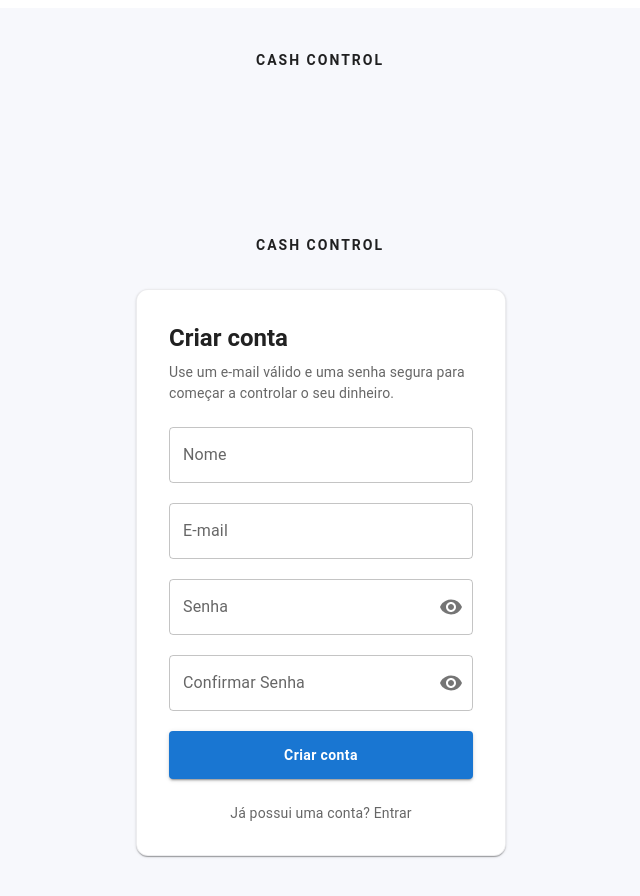
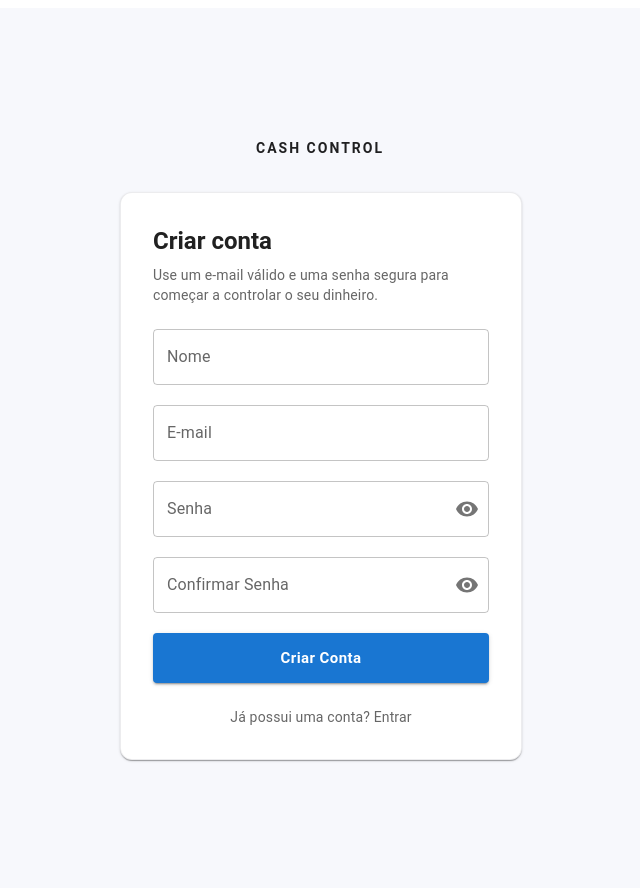
Before and after one commit to hyagoassiz/cash-control-web, a Next.js app: page /cadastro in a window 1280 px wide. Shown: the top 896 px of the page, without its empty margins (320-960 px from the left). Built offline with nearby package versions, Linux system fonts and the light colour scheme; what @mui/material-nextjs would draw is missing.

Commit message:
criado CardAutenticacao

```diff
--- a/app/(publico)/cadastro/page.tsx
+++ b/app/(publico)/cadastro/page.tsx
@@ -1,4 +1,3 @@
-import LayoutPublico from "@/app/(publico)/layout";
 import { CadastroUsuarioForm } from "@/modules/usuario/components/CadastroUsuarioForm";
 
 export const metadata = {
@@ -6,9 +5,5 @@ export const metadata = {
 };
 
 export default function CadastroPage() {
-  return (
-    <LayoutPublico>
-      <CadastroUsuarioForm />
-    </LayoutPublico>
-  );
+  return <CadastroUsuarioForm />;
 }
--- /dev/null
+++ b/components/CardAutenticacao/CardAutenticacao.tsx
@@ -0,0 +1,49 @@
+"use client";
+
+import Box from "@mui/material/Box";
+import Paper from "@mui/material/Paper";
+import Typography from "@mui/material/Typography";
+import { ReactNode, type ReactElement } from "react";
+
+interface CardAutenticacaoProps {
+  children: ReactNode;
+  titulo: string;
+  subtitulo: string;
+}
+
+export function CardAutenticacao({
+  children,
+  titulo,
+  subtitulo,
+}: CardAutenticacaoProps): ReactElement {
+  return (
+    <Box sx={{ width: "100%" }}>
+      <Paper
+        elevation={1}
+        sx={{
+          mx: "auto",
+          width: "100%",
+          borderRadius: 3,
+          border: "1px solid rgba(15, 23, 42, 0.08)",
+          bgcolor: "background.paper",
+        }}
+      >
+        <Box sx={{ p: { xs: 3, sm: 4 } }}>
+          <Typography
+            variant="h5"
+            component="h2"
+            sx={{ fontWeight: 700, mb: 1 }}
+          >
+            {titulo}
+          </Typography>
+
+          <Typography variant="body2" color="text.secondary" sx={{ mb: 3 }}>
+            {subtitulo}
+          </Typography>
+
+          {children}
+        </Box>
+      </Paper>
+    </Box>
+  );
+}
--- /dev/null
+++ b/components/CardAutenticacao/index.ts
@@ -0,0 +1 @@
+export * from "./CardAutenticacao";
--- a/modules/usuario/components/CadastroUsuarioForm/CadastroUsuarioForm.tsx
+++ b/modules/usuario/components/CadastroUsuarioForm/CadastroUsuarioForm.tsx
@@ -1,12 +1,11 @@
 "use client";
+import { CardAutenticacao } from "@/components/CardAutenticacao";
 import { ControlledEmailField } from "@/components/ControlledEmailField";
 import { ControlledPasswordField } from "@/components/ControlledPasswordField";
 import { ControlledTextField } from "@/components/ControlledTextField";
 import { useCadastroUsuarioForm } from "@/modules/usuario/components/CadastroUsuarioForm/hooks/useCadastroUsuarioForm";
-import Alert from "@mui/material/Alert";
+import { LoadingButton } from "@mui/lab";
 import Box from "@mui/material/Box";
-import Button from "@mui/material/Button";
-import Paper from "@mui/material/Paper";
 import Stack from "@mui/material/Stack";
 import Typography from "@mui/material/Typography";
 import Link from "next/link";
@@ -17,7 +16,6 @@ export function CadastroUsuarioForm(): ReactElement {
     control,
     handleSubmit,
     isSubmitting,
-    success,
     onSubmit,
     nameRules,
     emailRules,
@@ -26,30 +24,10 @@ export function CadastroUsuarioForm(): ReactElement {
   } = useCadastroUsuarioForm();
 
   return (
-    <Box sx={{ width: "100%" }}>
-      <Paper
-        elevation={1}
-        sx={{
-          mx: "auto",
-          width: "100%",
-          borderRadius: 3,
-          border: "1px solid rgba(15, 23, 42, 0.08)",
-          bgcolor: "background.paper",
-        }}
+    <CardAutenticacao
+      titulo="Criar conta"
+      subtitulo="Use um e-mail válido e uma senha segura para começar a controlar o seu dinheiro."
     >
-        <Box sx={{ p: { xs: 3, sm: 4 } }}>
-          <Typography
-            variant="h5"
-            component="h2"
-            sx={{ fontWeight: 700, mb: 1 }}
-          >
-            Criar conta
-          </Typography>
-          <Typography variant="body2" color="text.secondary" sx={{ mb: 3 }}>
-            Use um e-mail válido e uma senha segura para começar a controlar o
-            seu dinheiro.
-          </Typography>
-
       <Box component="form" onSubmit={handleSubmit(onSubmit)} noValidate>
         <Stack spacing={2.5}>
           <ControlledTextField
@@ -88,23 +66,20 @@ export function CadastroUsuarioForm(): ReactElement {
             autoComplete="new-password"
           />
 
-              <Button
+          <LoadingButton
             type="submit"
             variant="contained"
             fullWidth
             sx={{ mt: 1, py: 1.5, textTransform: "none", fontWeight: 700 }}
+            size="large"
             disabled={isSubmitting}
+            loading={isSubmitting}
+            loadingPosition="center"
           >
-                {isSubmitting ? "Criando conta..." : "Criar conta"}
-              </Button>
+            Criar Conta
+          </LoadingButton>
         </Stack>
       </Box>
-
-          {success ? (
-            <Alert severity="success" sx={{ mt: 3 }}>
-              {success} Em instantes você será redirecionado para login.
-            </Alert>
-          ) : null}
 
       <Typography
         variant="body2"
@@ -122,8 +97,6 @@ export function CadastroUsuarioForm(): ReactElement {
           Entrar
         </Link>
       </Typography>
-        </Box>
-      </Paper>
-    </Box>
+    </CardAutenticacao>
   );
 }
--- a/modules/usuario/components/CadastroUsuarioForm/hooks/useCadastroUsuarioForm.ts
+++ b/modules/usuario/components/CadastroUsuarioForm/hooks/useCadastroUsuarioForm.ts
@@ -2,7 +2,6 @@
 
 import { RegisterPayload, registerUser } from "@/lib/api/registerService";
 import { useRouter } from "next/navigation";
-import { useState } from "react";
 import {
   useForm,
   useWatch,
@@ -28,7 +27,6 @@ export interface UseCadastroUsuarioFormResult {
   control: Control<RegisterFormValues>;
   handleSubmit: UseFormHandleSubmit<RegisterFormValues>;
   isSubmitting: boolean;
-  success: string | null;
   onSubmit: (data: RegisterFormValues) => Promise<void>;
   nameRules: RegisterFieldRules<"name">;
   emailRules: RegisterFieldRules<"email">;
@@ -38,8 +36,6 @@ export interface UseCadastroUsuarioFormResult {
 
 export function useCadastroUsuarioForm(): UseCadastroUsuarioFormResult {
   const router = useRouter();
-
-  const [success, setSuccess] = useState<string | null>(null);
 
   const {
     control,
@@ -59,7 +55,7 @@ export function useCadastroUsuarioForm(): UseCadastroUsuarioFormResult {
   const password = useWatch({ control, name: "password", defaultValue: "" });
 
   const nameRules: RegisterFieldRules<"name"> = {
-    required: "Nome completo é obrigatório",
+    required: "Nome é obrigatório",
     validate: {
       noEdges: (value) =>
         value === value.trim() || "Não pode ter espaço no começo ou fim",
@@ -86,7 +82,7 @@ export function useCadastroUsuarioForm(): UseCadastroUsuarioFormResult {
   };
 
   const confirmPasswordRules: RegisterFieldRules<"confirmPassword"> = {
-    required: "Confirmação é obrigatória",
+    required: "Confirmar Senha é obrigatória",
     validate: {
       matches: (value) => value === password || "As senhas não conferem",
     },
@@ -100,18 +96,15 @@ export function useCadastroUsuarioForm(): UseCadastroUsuarioFormResult {
       password: data.password,
     };
 
-    setSuccess(null);
     const response = await registerUser(payload);
     reset();
-    setSuccess(response.message);
-    window.setTimeout(() => router.push("/login"), 1600);
+    window.setTimeout(() => router.push("/login"), 3000);
   }
 
   return {
     control,
     handleSubmit,
     isSubmitting,
-    success,
     onSubmit,
     nameRules,
     emailRules,
```
Lines whose indentation alone changed are shown as unchanged.
